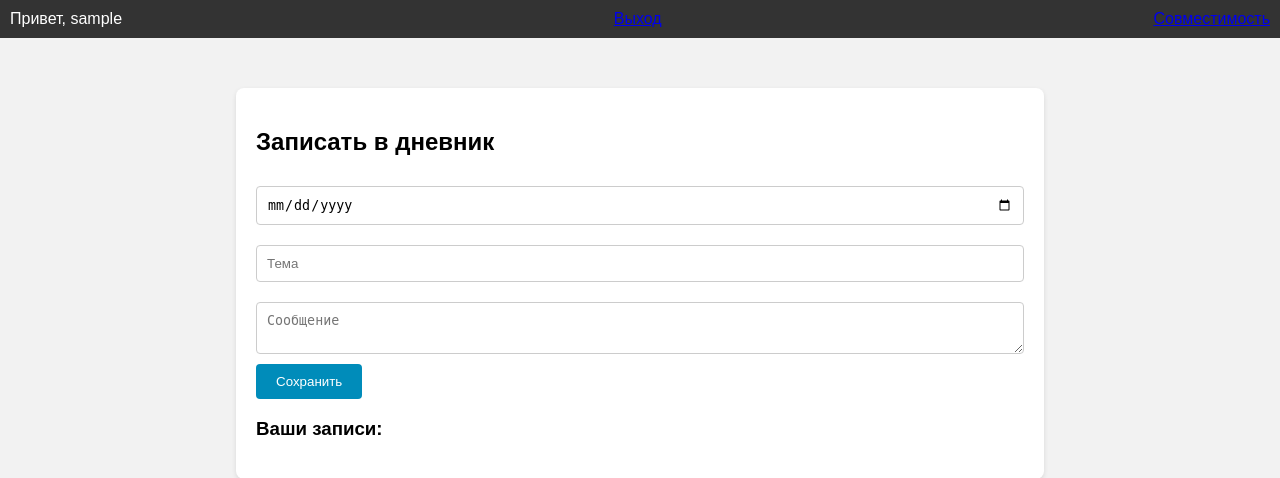
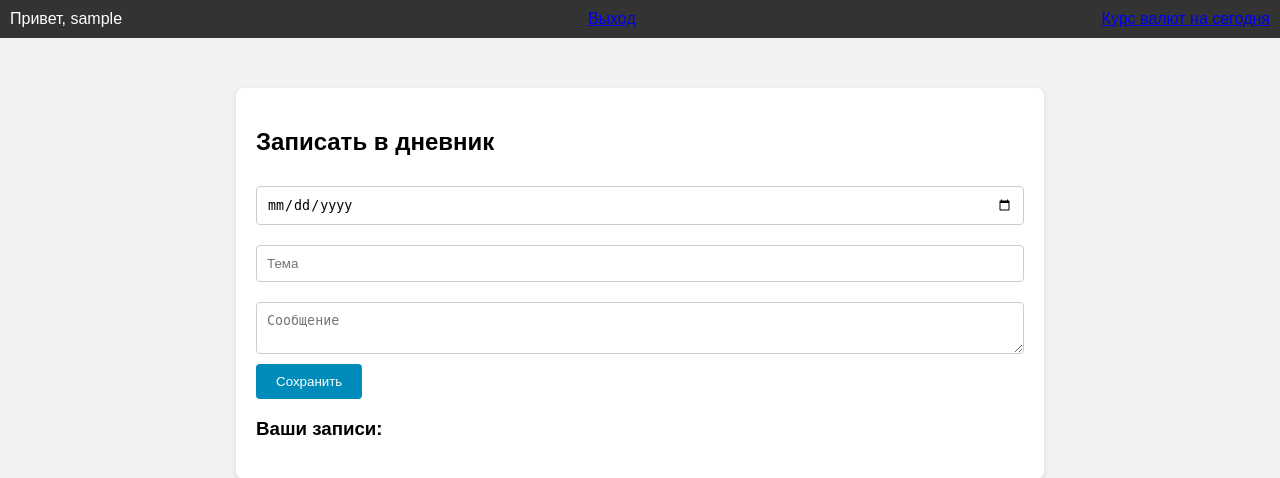
Before and after one commit to daschinskiy/diary, a Flask app: page /diary in a window 1280 px wide. Shown: the top 478 px of the page. Run offline with Flask 3, Linux system fonts and the light colour scheme; the visitor is signed in with stand-in values (Sample User, id 1); data that the repository does not hold is empty.

Commit message:
Добавлена страница с курсами валют в v2

```diff
--- a/app/templates/diary.html
+++ b/app/templates/diary.html
@@ -7,7 +7,7 @@
     <div class="header">
         <span>Привет, {{ username }}</span>
         <a href="/logout">Выход</a>
-        <a href="/diary_v2">Совместимость</a>
+        <a href="/diary_v2">Курс валют на сегодня</a>
     </div>
     <div class="container">
         <h2>Записать в дневник</h2>
```
Also changed, not shown: app/app.py (line endings or trailing spaces).
